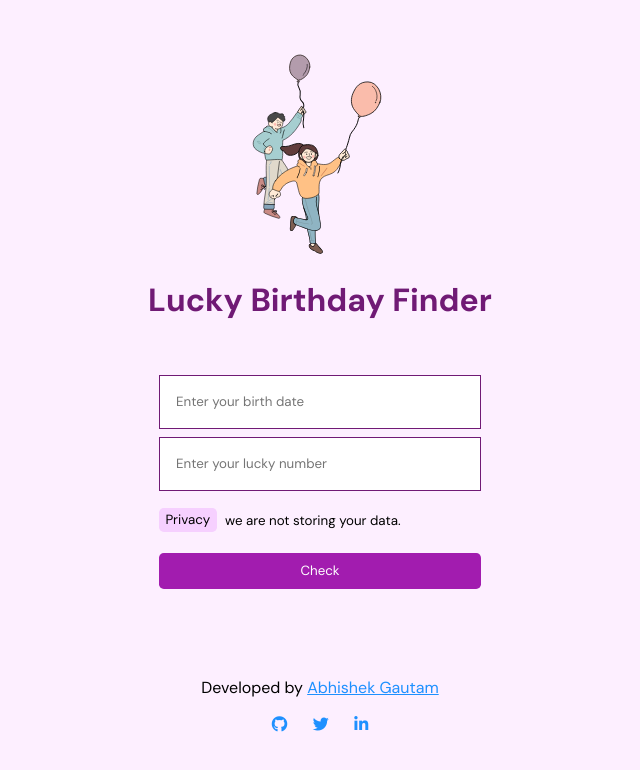
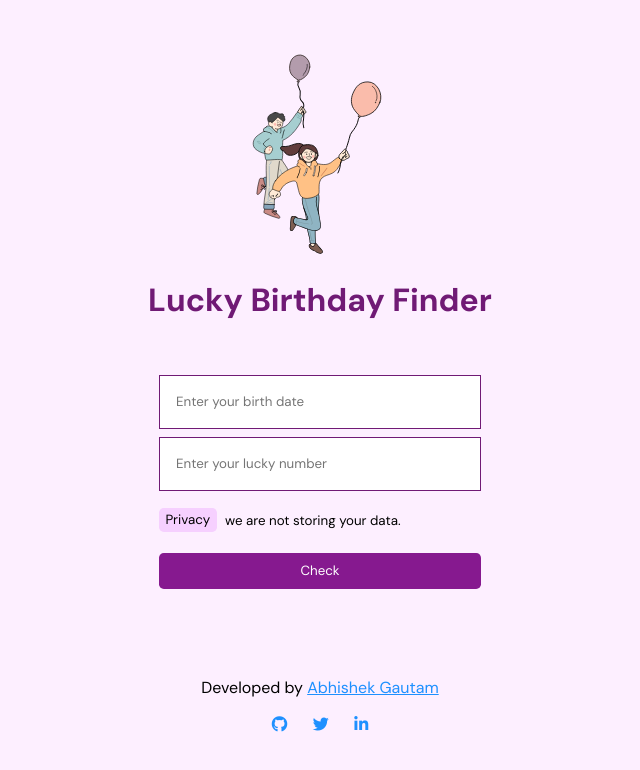
Before and after one commit to AbhishekkGautam/neog-lucky-birthday-finder, a React (Create React App) app: page / in a window 1280 px wide. Shown: the top 770 px of the page, without its empty margins (320-960 px from the left). Built offline with nearby package versions, Linux system fonts and the light colour scheme.

Commit message:
Update App.css

```diff
--- a/src/App.css
+++ b/src/App.css
@@ -1,8 +1,8 @@
 @import url("https://fonts.googleapis.com/css2?family=DM+Sans:wght@400;700&display=swap");
 
 :root {
-  --primary-color: #a21caf;
-  --secondary-color: #86198f;
+  --primary-color: #86198f;
+  --secondary-color: #a21caf;
   --light-green: #fdefff;
   --dark-green: #701a75;
   --output-color: #f7dffd;
@@ -132,11 +132,6 @@ body {
   background-color: white;
 }
 
-.container input[type="date"]:focus-visible {
-  background-color: white;
-  color: black;
-}
-
 @media only screen and (max-width: 520px) {
   .hero {
     padding-top: 2rem;
```
